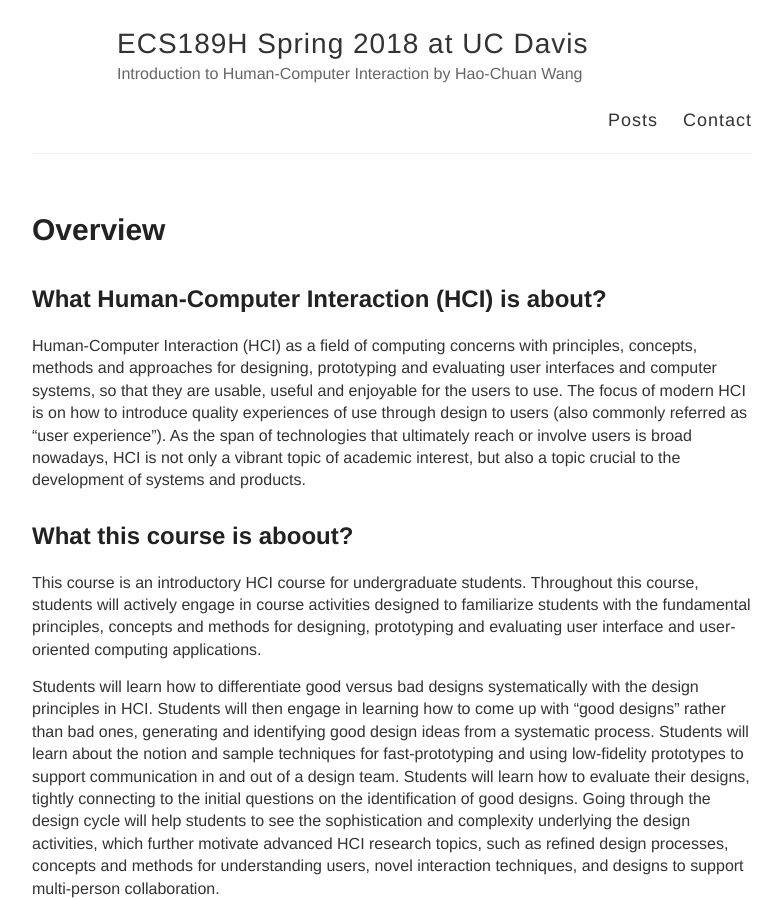
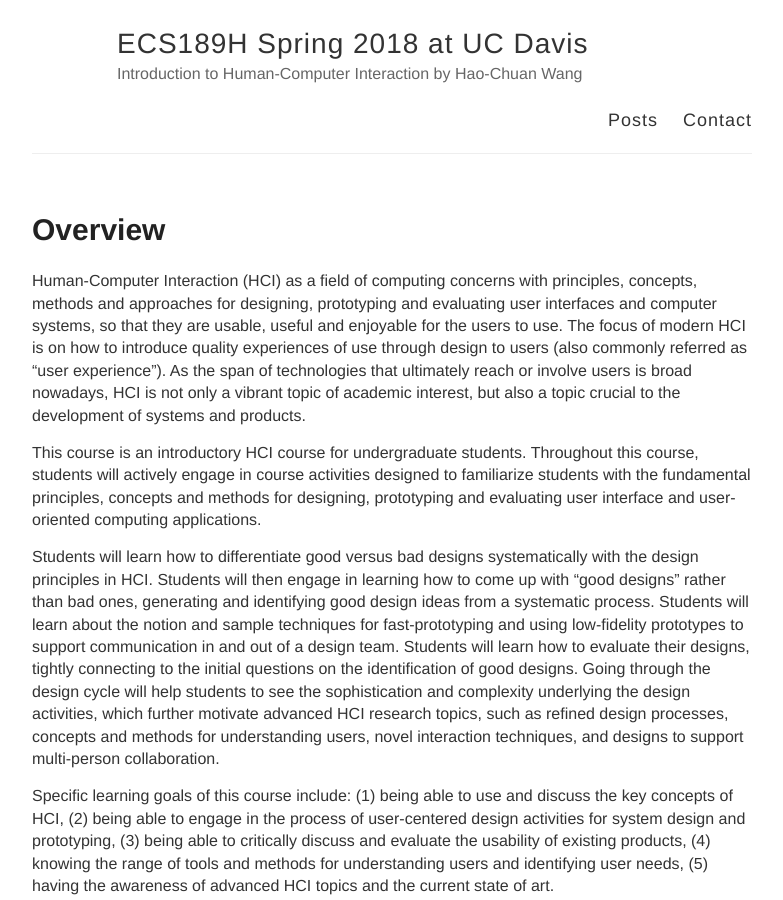
Before and after one commit to hciwang/hciwang.github.io, a Jekyll site: the page built from _posts/2018-3-24-About.md, in a window 1280 px wide and 900 px high. Shown: the whole window, without its empty margins (248-1031 px from the left). Built offline with Jekyll 4.4.1, drawn with Linux system fonts in a browser that asks for light colours.

Commit message:
Update 2018-3-24-About.md

```diff
--- a/_posts/2018-3-24-About.md
+++ b/_posts/2018-3-24-About.md
@@ -3,11 +3,7 @@
 title: Overview
 ---
 
-## What Human-Computer Interaction (HCI) is about?
-
 Human-Computer Interaction (HCI) as a field of computing concerns with principles, concepts, methods and approaches for designing, prototyping and evaluating user interfaces and computer systems, so that they are usable, useful and enjoyable for the users to use. The focus of modern HCI is on how to introduce quality experiences of use through design to users (also commonly referred as "user experience"). As the span of technologies that ultimately reach or involve users is broad nowadays, HCI is not only a vibrant topic of academic interest, but also a topic crucial to the development of systems and products.
-
-## What this course is aboout?
 
 This course is an introductory HCI course for undergraduate students. Throughout this course, students will actively engage in course activities designed to familiarize students with the fundamental principles, concepts and methods for designing, prototyping and evaluating user interface and user-oriented computing applications.
 
```
